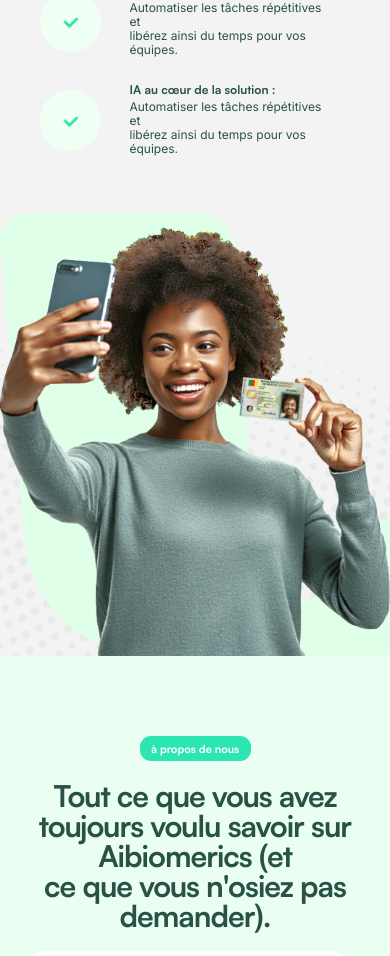
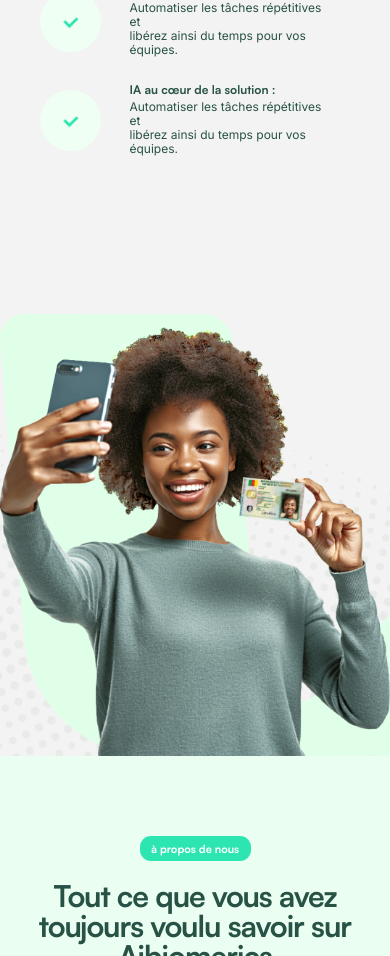
Before and after one commit to chrisvaldes/sekure, a React (Create React App) app: page /about in a window 390 px wide. Shown: the part 7891-8847 px from the top of the page. Built offline with nearby package versions, Linux system fonts and the light colour scheme.

Commit message:
responsif-about

```diff
--- a/src/Pages/About/About.jsx
+++ b/src/Pages/About/About.jsx
@@ -579,7 +579,7 @@ export default function About() {
                   <WomenCard />
                 </div>
               </div>
-              <div className="relative block lg:hidden pt-10 women-vector">
+              <div className="relative block lg:hidden pt-10 women-vector flex items-center justify-center">
                 <div className="absolute bottom-0">
                   <img src={womenSelfie} alt="" className='' />
                 </div>
@@ -594,7 +594,7 @@ export default function About() {
             <div className='flex flex-col items-center justify-center'>
               <Link to="/" className='about-btn-title flex items-center justify-center'>à propos de nous</Link>
               <div className='about-process-title py-5'>
-                Tout ce que vous avez toujours voulu savoir sur Aibiomerics (et <br />
+                Tout ce que vous avez toujours voulu savoir sur Aibiomerics <br /> (et
                 ce que vous n'osiez pas demander).
               </div>
             </div>
--- a/src/index.css
+++ b/src/index.css
@@ -1420,15 +1420,6 @@ textarea {
   left: 4%;
 }
 
-.women-vector{
-  background-image: url("../src/images/about/Vector.png");
-  background-repeat: no-repeat;
-  background-position: bottom left;
-  background-size: -20% -90%;
-  height: 500px;
-  width: 100%;
-}
-
 .about-womenselfie-title {
   font-family: "Satoshi";
   font-size: 25px;
@@ -1974,11 +1965,6 @@ textarea {
     background: #B9FFC4;
   }
 
-  /* .img-detection-appareil{
-    width: 440px;
-    height: 190px;
-  } */
-
   .sactions {
     width: 380px;
     height: 380px;
@@ -2236,6 +2222,15 @@ textarea {
   .gratuitement{
     display: none;
   }
+
+  .women-vector{
+    background-image: url("../src/images/about/Vector.png");
+    background-repeat: no-repeat;
+    background-position: bottom left;
+    background-size: -20% -90%;
+    height: 500px;
+    width: 100%;
+  }
 }
 
 @media (max-width:1282px) and (min-width:1023.20px) {
@@ -2378,6 +2373,15 @@ textarea {
 
   .vector-pricing{
     background-image:none;
+  }
+
+  .women-vector{
+    background-image: url("../src/images/about/Vector.png");
+    background-repeat: no-repeat;
+    background-position: bottom left;
+    background-size: -20% -90%;
+    height: 600px;
+    width: 100%;
   }
 }
 
```
